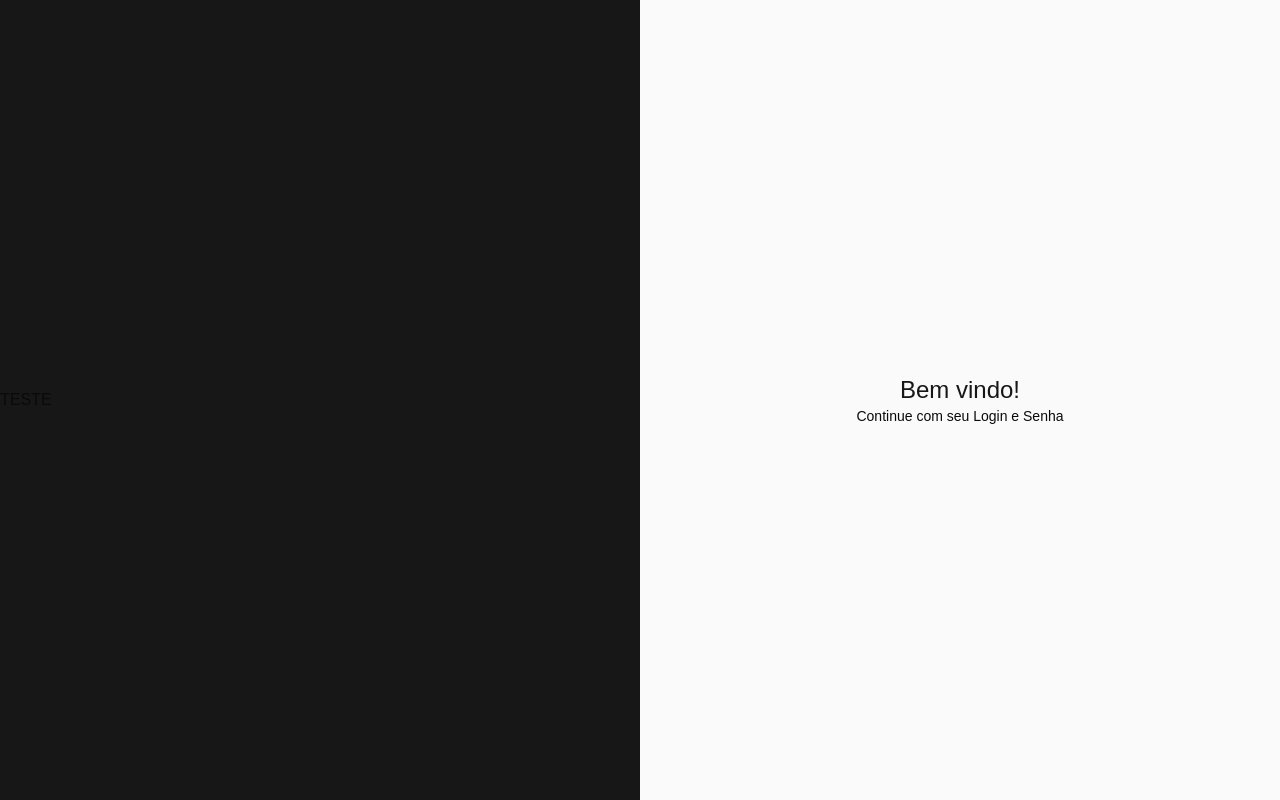
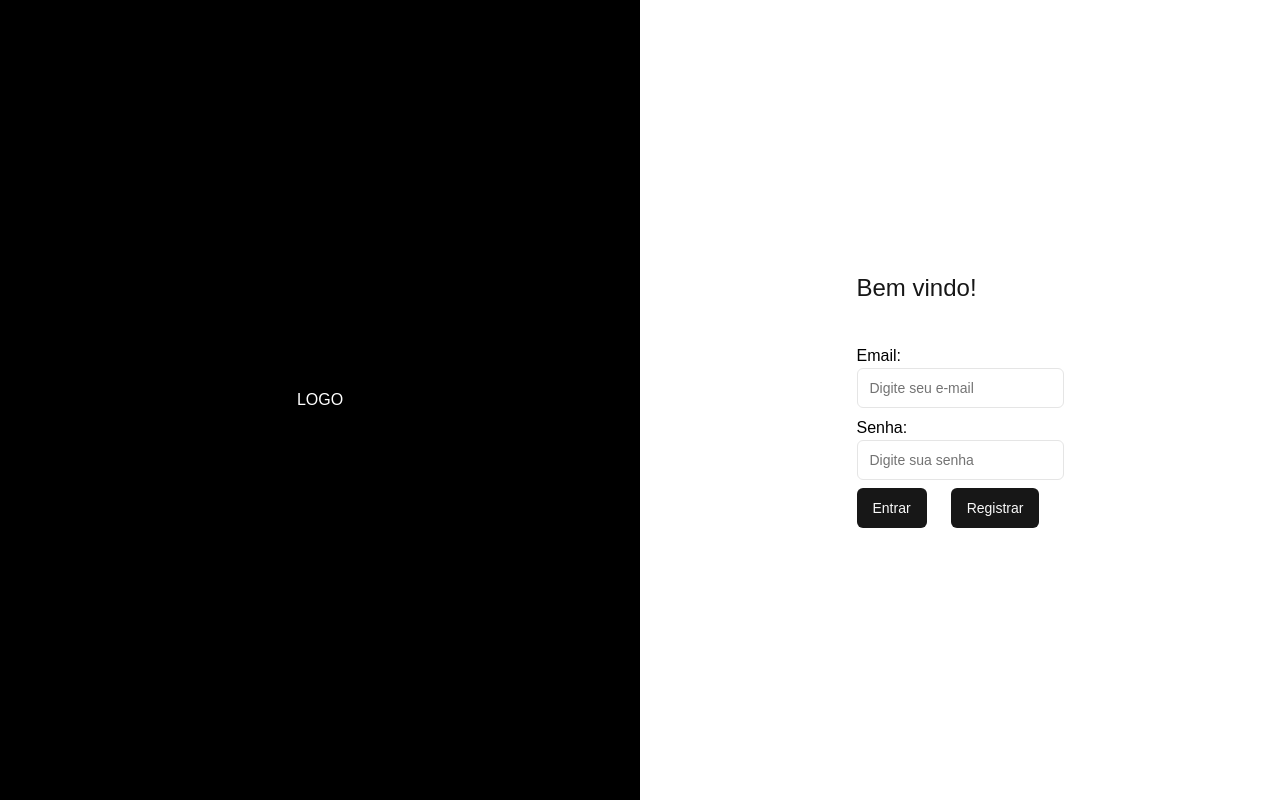
Before and after one commit to arthurwieb/petshop-manager-frontend, a Next.js app: page /login in a window 1280 px wide. Shown: the top 800 px of the page. Built offline with nearby package versions, Linux system fonts and the light colour scheme.

Commit message:
adicionado pagina de register e funcionalidades de nnavegação entre register e login

```diff
--- a/src/app/(auth)/login/page.tsx
+++ b/src/app/(auth)/login/page.tsx
@@ -1,14 +1,53 @@
-import Image from "next/image";
-import { Input } from "@/components/ui/input"
+"use client"
+
+import Link from "next/link";
+import * as React from "react";
+import { Input } from "@/components/ui/input";
+import { Button } from "@/components/ui/button";
 
 
-export default function Home() {
+
+export default function Login() {
+
+  const [formData, setFormData] = React.useState({
+    email: "",
+    password: "",
+  });
+
+  const handleChange = (e: React.ChangeEvent<HTMLInputElement>) => {
+    setFormData({ ...formData, [e.target.name]: e.target.value });
+  };
+
+  const handleSubmit = (e: React.FormEvent) => {
+    e.preventDefault();
+    console.log("Login:", formData);
+    // Chamar uma API de autenticação
+  };
+
+
   return (
     <div className="flex h-screen">
-      <div className="bg-secondary-foreground w-1/2 place-content-center">TESTE</div>
-      <div className="bg-primary-foreground w-1/2 place-content-center flex justify-center items-center flex-col">
-        <h1 className="text-2xl text-primary">Bem vindo!</h1>
-        <span className="text-sm text-"> Continue com seu Login e Senha </span>
+      <div className="flex items-center justify-center bg-black w-[50vw] text-white">LOGO</div>
+      <div className="flex items-center justify-center bg-white w-[50vw] text-black">
+        <div>
+          <h1 className="text-2xl text-primary pb-10">Bem vindo!</h1>
+          <form onSubmit={handleSubmit}>
+            <label title="email">Email:</label>
+            <Input type="text" id="email" name="email" placeholder="Digite seu e-mail" onChange={handleChange} required></Input>
+
+            <label title="password">Senha:</label>
+            <Input type="text" id="password" name="password" placeholder="Digite sua senha" onChange={handleChange} required></Input>
+            <Button type="submit" >
+              Entrar
+            </Button>
+
+            <Link href={'/register'} className="ml-6">
+            <Button>
+              Registrar
+            </Button>
+          </Link>
+          </form>
+        </div>
       </div>
     </div>
   );
--- a/src/app/(auth)/register/page.tsx
+++ b/src/app/(auth)/register/page.tsx
@@ -0,0 +1,59 @@
+"use client"
+
+import Link from "next/link";
+import * as React from "react";
+import { Input } from "@/components/ui/input";
+import { Button } from "@/components/ui/button";
+
+export default function Register() {
+
+  const [formData, setFormData] = React.useState({
+    name: "",
+    email: "",
+    password: "",
+    confirmPassword: ""
+  });
+
+  const handleChange = (e: React.ChangeEvent<HTMLInputElement>) => {
+    setFormData({ ...formData, [e.target.name]: e.target.value });
+  };
+
+  const handleSubmit = (e: React.FormEvent) => {
+    e.preventDefault();
+    console.log("Login:", formData);
+    // Chamar uma API de autenticação
+  };
+
+
+  return (
+    <div className="flex h-screen">
+      <div className="flex items-center justify-center bg-black w-[50vw] text-white">
+        <Link href={"/login"}>
+          <Button className="text-white absolute top-4 left-4">Voltar</Button>
+        </Link>
+        <h1>LOGO</h1>
+      </div>
+      <div className="flex items-center justify-center bg-white w-[50vw] text-black">
+        <div>
+          <h1 className="text-2xl text-primary pb-10">Bem vindo!</h1>
+          <form onSubmit={handleSubmit}>
+            <label title="name">Nome:</label>
+            <Input  type="text" id="name" name="name" placeholder="Digite seu nome" onChange={handleChange} required></Input>
+
+            <label title="email">Email:</label>
+            <Input  type="text" id="email" name="email" placeholder="Digite seu e-mail" onChange={handleChange} required></Input>
+
+            <label title="password">Senha:</label>
+            <Input  type="text" id="password" name="password" placeholder="Digite sua senha" onChange={handleChange} required></Input>
+
+            <label title="confirmPassword">Confirme sua senha:</label>
+            <Input  type="text" id="confirmPassword" name="confirmPassword" placeholder="Confirme sua senha" onChange={handleChange} required></Input>
+            <Button className="mt-5" type="submit" >
+              Registrar
+            </Button>
+          </form>
+        </div>
+      </div>
+    </div>
+  );
+}
--- a/src/app/layout.tsx
+++ b/src/app/layout.tsx
@@ -17,7 +17,7 @@ const geistMono = Geist_Mono({
 });
 
 export const metadata: Metadata = {
-  title: "Create Next App",
+  title: "Petshop Manager",
   description: "Generated by create next app",
 };
 
--- a/src/components/ui/input.tsx
+++ b/src/components/ui/input.tsx
@@ -8,7 +8,7 @@ const Input = React.forwardRef<HTMLInputElement, React.ComponentProps<"input">>(
       <input
         type={type}
         className={cn(
-          "flex h-10 w-full rounded-md border border-input bg-background px-3 py-2 text-base ring-offset-background file:border-0 file:bg-transparent file:text-sm file:font-medium file:text-foreground placeholder:text-muted-foreground focus-visible:outline-none focus-visible:ring-2 focus-visible:ring-ring focus-visible:ring-offset-2 disabled:cursor-not-allowed disabled:opacity-50 md:text-sm",
+          "flex h-10 w-full rounded-md border border-input bg-background px-3 py-2 text-base ring-offset-background file:border-0 file:bg-transparent file:text-sm file:font-medium file:text-foreground placeholder:text-muted-foreground focus-visible:outline-none focus-visible:ring-2 focus-visible:ring-ring focus-visible:ring-2 disabled:cursor-not-allowed disabled:opacity-50 md:text-sm mb-2",
           className
         )}
         ref={ref}
```
Also changed, not shown: 2 other files (tests, documents, lock files or other folders).
